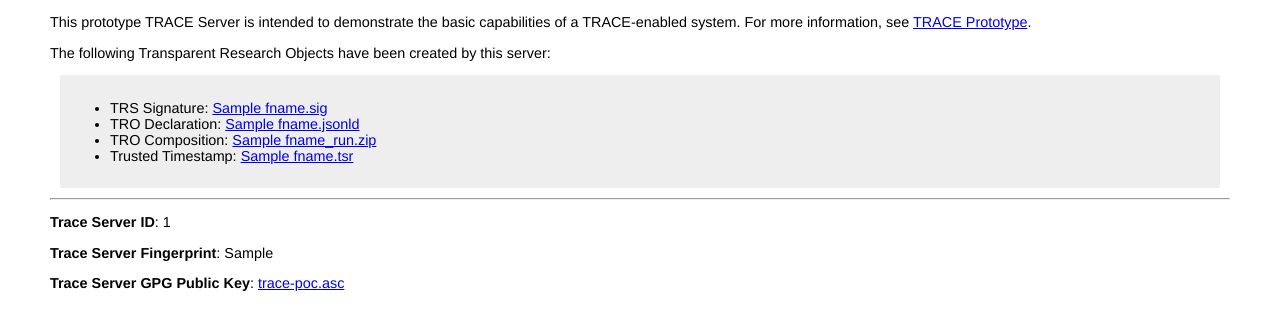
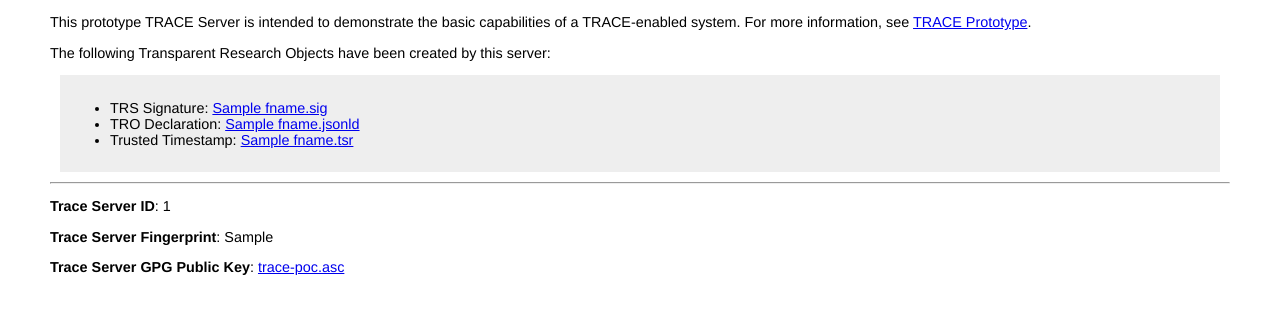
Before and after one commit to transparency-certified/trs-template, a Flask app: template templates/index.html in a window 1280 px wide. Shown: the part 73-403 px from the top of the page. Run offline with Flask 3, Linux system fonts and the light colour scheme; the template is opened without the code that fills it: most values are stand-ins (such as "Sample title", 1, 10 or a date in 2020); parts of the project's set-up code (start-up, migrations or seed data) failed here and were passed over.

Commit message:
Add screenshot

```diff
--- a/templates/index.html
+++ b/templates/index.html
@@ -47,7 +47,6 @@ Prototype</a>.
     <ul>
       <li>TRS Signature: <a href="/run/{{ fname }}.sig">{{ fname }}.sig</a></li>
       <li>TRO Declaration: <a href="/run/{{ fname }}.jsonld">{{ fname }}.jsonld</a></li>
-      <li>TRO Composition: <a href="/run/{{ fname }}_run.zip">{{ fname }}_run.zip</a></li>
       <li>Trusted Timestamp: <a href="/run/{{ fname }}.tsr">{{ fname }}.tsr</a></li>
     </ul>
   </div>
```
Also changed, not shown: README.md, screenshot.png (added).
